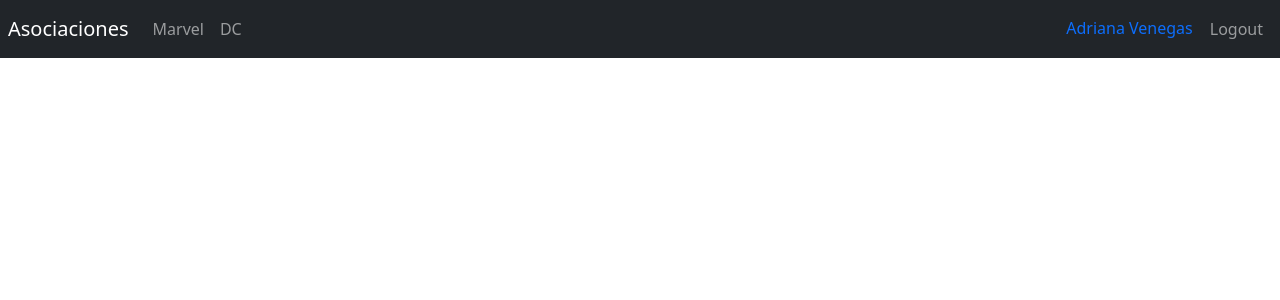
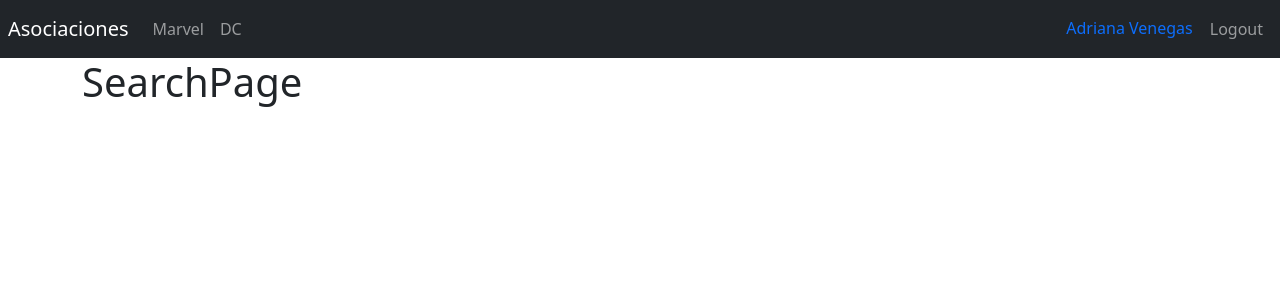
Before and after one commit to adrivegas/HeroesApp-SPA, a React (Vite) app: page /search in a window 1280 px wide. Shown: the top 300 px of the page. Built offline with nearby package versions, Linux system fonts and the light colour scheme.

Commit message:
Se crea un segundo router

```diff
--- a/src/heroes/index.js
+++ b/src/heroes/index.js
@@ -1 +1,2 @@
 export * from './pages';
+export * from './routes/HeroesRoutes';
--- /dev/null
+++ b/src/heroes/pages/HeroPage.jsx
@@ -0,0 +1,5 @@
+export const HeroPage = () => {
+  return (
+    <h1>HeroPage</h1>
+  )
+}
--- /dev/null
+++ b/src/heroes/pages/SearchPage.jsx
@@ -0,0 +1,5 @@
+export const SearchPage = () => {
+  return (
+    <h1>SearchPage</h1>
+  )
+}
--- a/src/heroes/pages/index.js
+++ b/src/heroes/pages/index.js
@@ -1,2 +1,4 @@
-export *from './DcPage.jsx';
+export *from './DcPage';
+export *from './HeroPage';
 export *from './MarvelPage';
+export *from './SearchPage';
--- /dev/null
+++ b/src/heroes/routes/HeroesRoutes.jsx
@@ -0,0 +1,23 @@
+import { Routes, Route, Navigate } from "react-router-dom";
+
+import { Navbar } from "../../ui";
+import { DcPage, HeroPage, MarvelPage, SearchPage } from "../pages";
+
+export const HeroesRoutes = () => {
+    return (
+        <>
+            <Navbar />
+
+            <div className="container">
+                <Routes>
+                    <Route path="marvel" element={<MarvelPage />} />
+                    <Route path="dc" element={<DcPage />} />
+                    <Route path="search" element={<SearchPage />} />
+                    <Route path="hero" element={<HeroPage />} />
+
+                    <Route path="/" element={<Navigate to="/marvel" />} />
+                </Routes>
+            </div>
+        </>
+    )
+}
--- a/src/router/AppRouter.jsx
+++ b/src/router/AppRouter.jsx
@@ -1,21 +1,15 @@
-import { Routes, Route, Link, Navigate } from "react-router-dom";
+import { Routes, Route } from "react-router-dom";
 
-import { DcPage, MarvelPage } from "../heroes";
+import { HeroesRoutes } from "../heroes";
 import { LoginPage } from '../auth';
-import { Navbar } from "../ui";
 
 export const AppRouter = () => {
     return (
         <>
-            <Navbar />
+            <Routes>
+                <Route path="login" element={<LoginPage />} />
+                <Route path="/*" element={<HeroesRoutes />} />
 
-            <Routes>
-                <Route path="marvel" element={<MarvelPage />} />
-                <Route path="dc" element={<DcPage />} />
-
-                <Route path="login" element={<LoginPage />} />
-
-                <Route path="/" element={<Navigate to="/marvel" />} />
             </Routes>
         </>
     )
```
